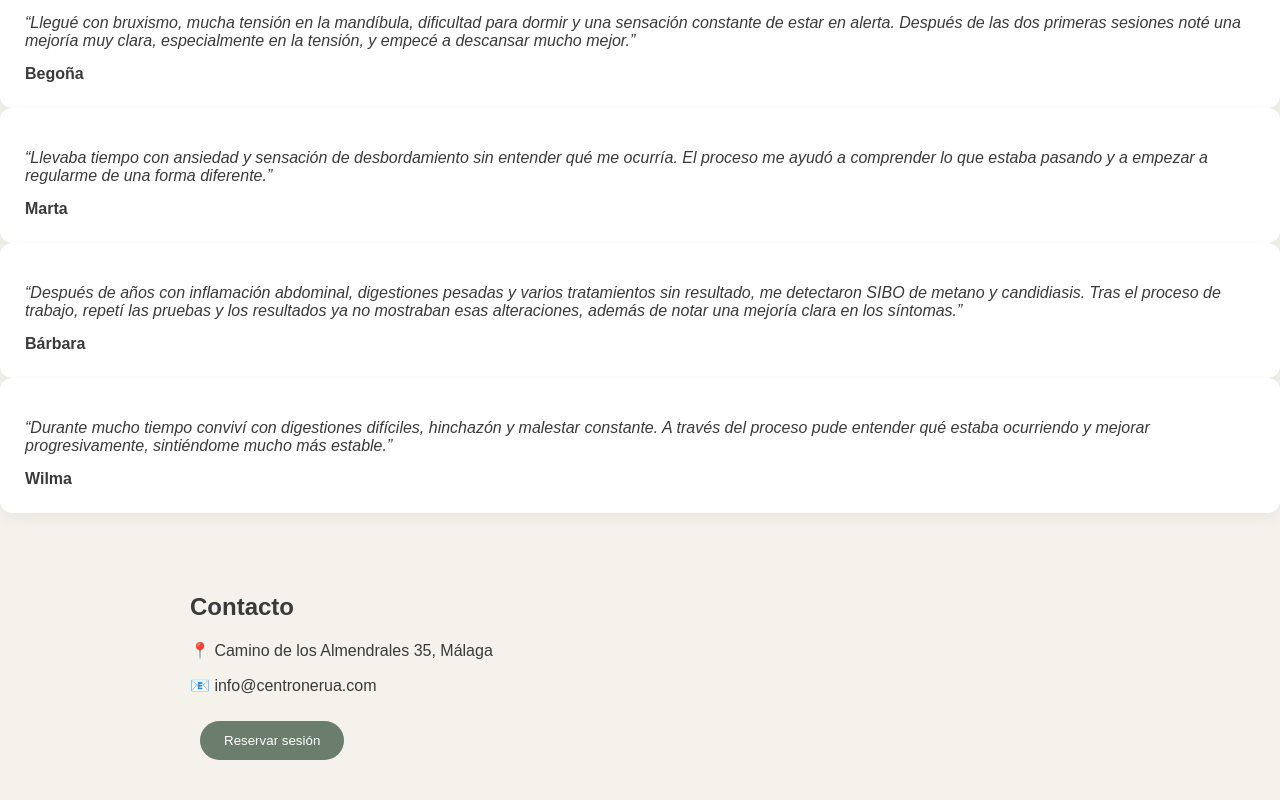
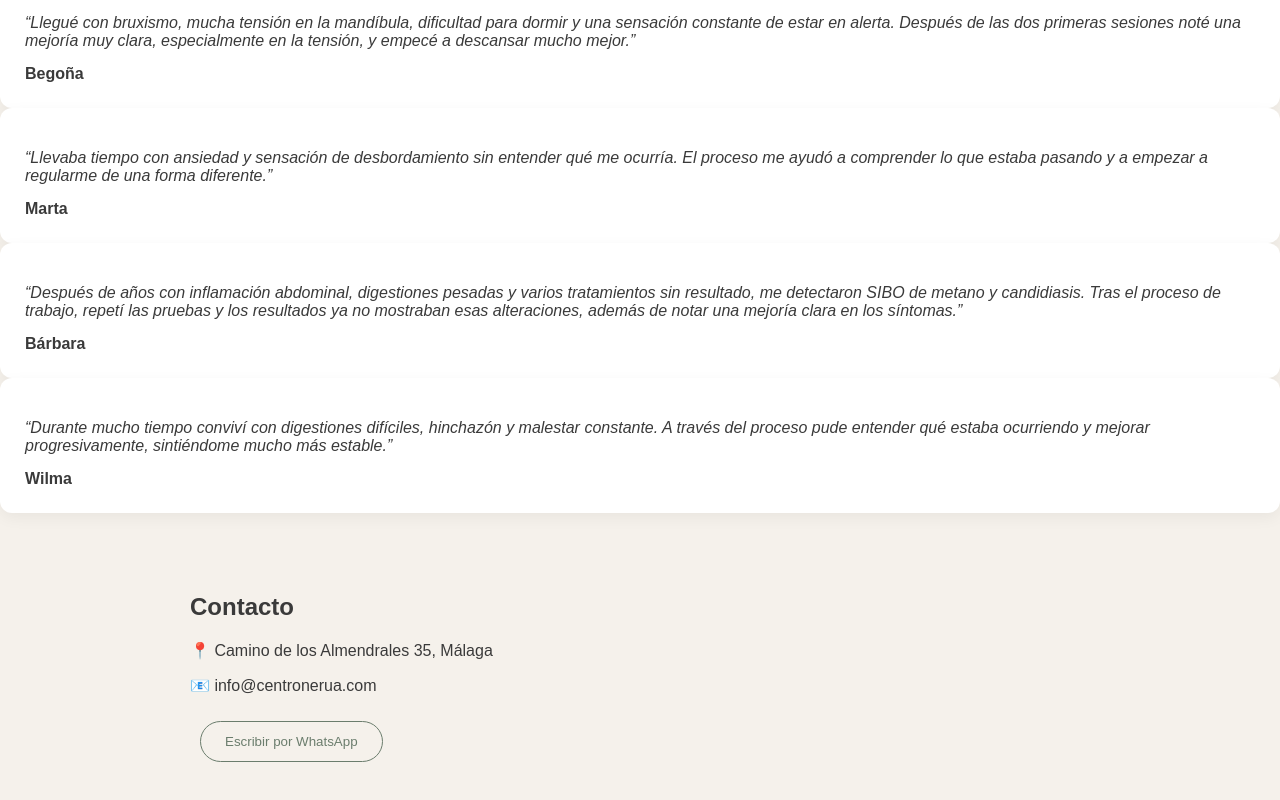
Before and after one commit to Centronerua/Nerua-web, a Next.js app: page / in a window 1280 px wide. Shown: the part 2656-3456 px from the top of the page. Built offline with nearby package versions, Linux system fonts and the light colour scheme.

Commit message:
Update page.js
cambios contacto

```diff
--- a/app/page.js
+++ b/app/page.js
@@ -176,7 +176,16 @@ export default function Home() {
         <p>📍 Camino de los Almendrales 35, Málaga</p>
         <p>📧 info@centronerua.com</p>
 
-        <button style={btn}>Reservar sesión</button>
+       <a
+  href="https://wa.me/34637541937"
+  target="_blank"
+  style={{textDecoration:"none"}}
+>
+  <button style={btnOutline}>
+    Escribir por WhatsApp
+  </button>
+</a>
+
       </section>
 
     </main>
```
